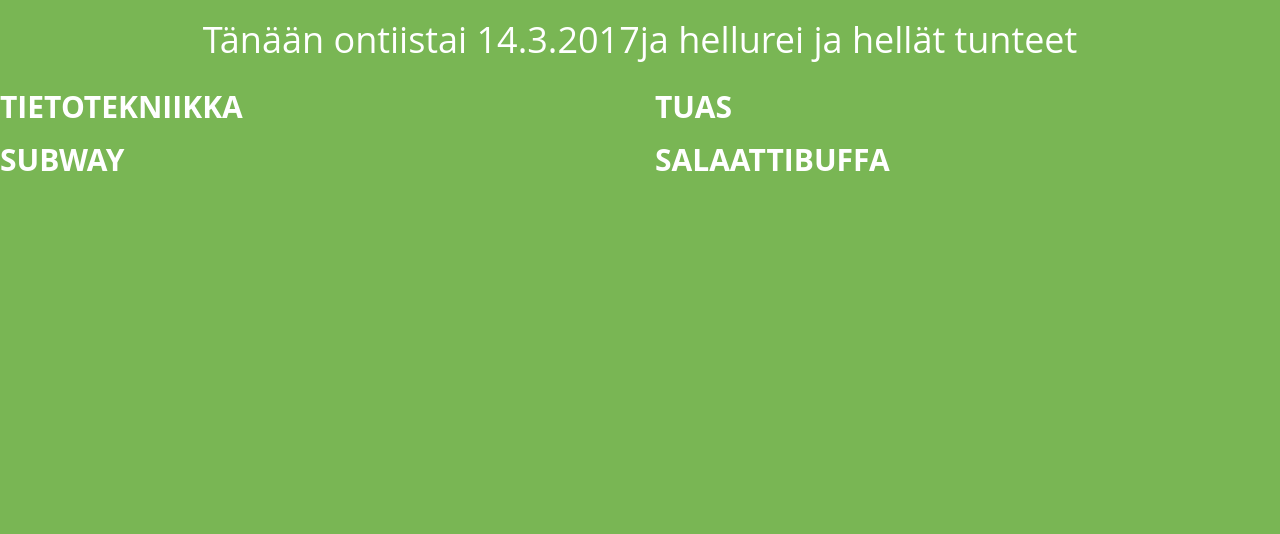
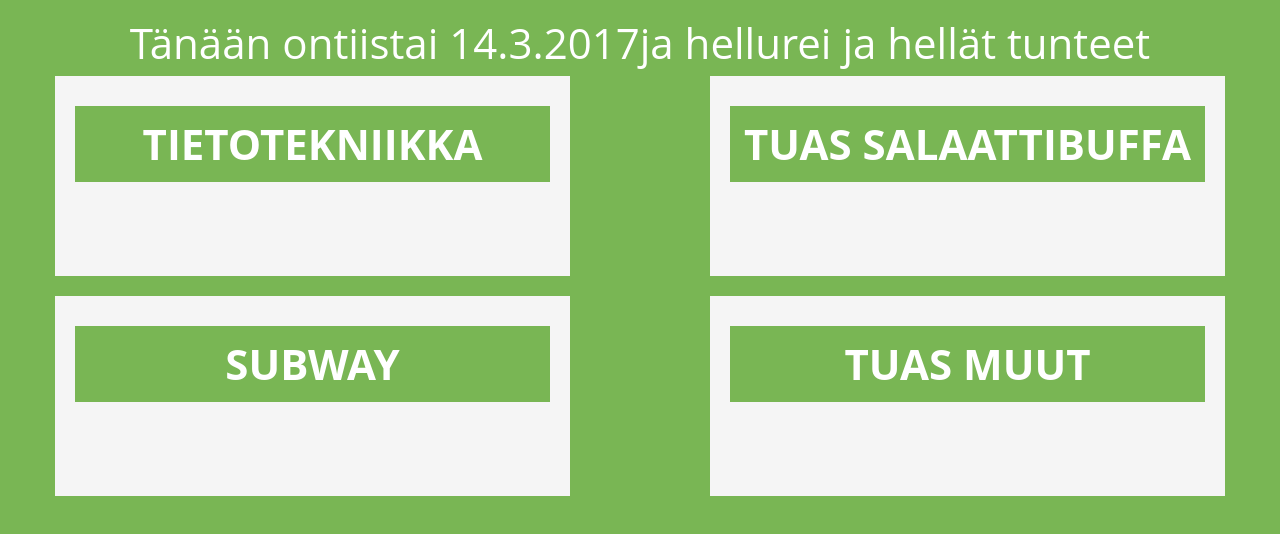
Before and after one commit to athenekilta/oloscreen, a plain HTML site: page index.html in a window 1280 px wide. Drawn offline with Linux system fonts and the light colour scheme; no server answers.

Commit message:
Styled food view

```diff
--- a/assets/scss/main.scss
+++ b/assets/scss/main.scss
@@ -1,19 +1,43 @@
 $bg-color: #79b654;
-$font-color: #ffffff;
+$font-color: #000;
 
 body {
 background-color: $bg-color;
 font-family: 'Open Sans', sans-serif;
 color: $font-color;
+  .row{
+    display: flex;
+    justify-content: center;
+  }
   h1{
     display: flex;
     justify-content: center;
+    font-size: 3em;
+    color: #fff;
   }
   h2{
     font-weight: bold;
+    font-size: 3em;
+    color: #fff;
+    background-color: $bg-color;
+    padding-top: 15px;
+    padding-bottom: 15px;
   }
   p{
-    font-size: 2em;
+    font-size: 2.5em;
     margin-bottom: 20px;
   }
+  .ruokala{
+    text-align: center;
+    background-color: #f5f5f5;
+    padding: 20px;
+    padding-top: 10px;
+    margin-bottom: 20px;
+    min-height: 200px;
+  }
+  #ttalo{
+    p{
+      font-size: 4em;
+    }
+  }
 }
--- a/index.html
+++ b/index.html
@@ -17,17 +17,25 @@
     	<h1>Tänään on <span class="dayname"></span> ja hellurei ja hellät tunteet</h1>
     </div>
 	<div class="row">
-		<div class="col-md-6">
+		<div class="col-xs-5 container">
+        <div class="ruokala">
           <h2>TIETOTEKNIIKKA</h2>
     		  <div id="SODEXO"></div>
+        </div>
+        <div class="ruokala">
     		  <h2>SUBWAY</h2>
     		  <div id="SUBWAY"></div>
         </div>
-	    <div class="col-md-6">
-	    	<h2>TUAS</h2>
+	    </div>
+	    <div class="col-xs-5 container">
+        <div class="ruokala">
+          <h2>TUAS SALAATTIBUFFA</h2>
+          <div id="SALAATTI"></div>
+        </div>
+        <div class="ruokala">
+          <h2>TUAS MUUT</h2>
       	   <div id="TUAS"></div>
-      		<h2>SALAATTIBUFFA</h2>
-      		<div id="SALAATTI"></div>
+        </div>
       </div>
 	</div>
 </body>
```
Also changed, not shown: assets/css/main.min.css. Lines whose indentation alone changed are shown as unchanged.
